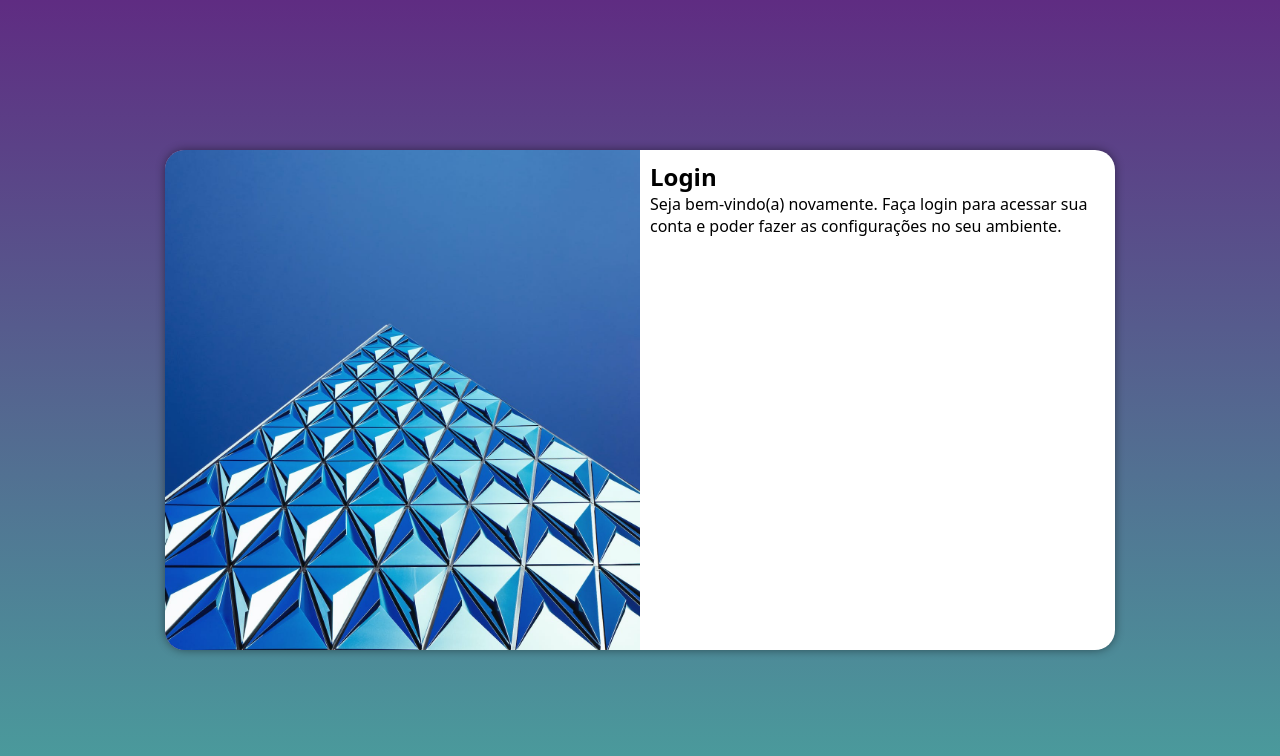
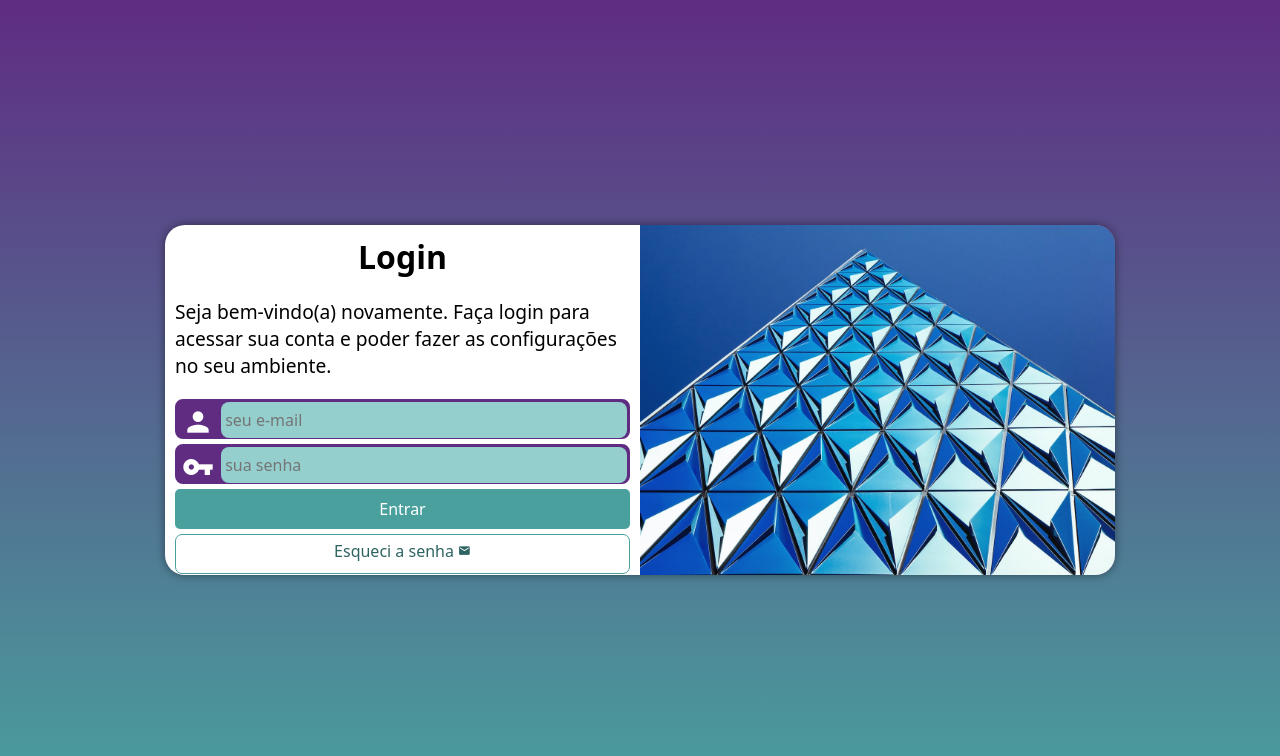
Before and after one commit to colacco/projeto-login, a plain HTML site: page index.html in a window 1280 px wide. Drawn offline with Linux system fonts and the light colour scheme.

Commit message:
projeto finalizado

```diff
--- a/estilos/mediaquery.css
+++ b/estilos/mediaquery.css
@@ -1,6 +1,6 @@
 @charset "UTF-8";
 
-@media screen and (min-width: 768px) and (max-width: 992px) {
+@media screen and (min-width: 768px) and (max-width: 992px) { /*TABLET  */
 
     body {
         background-image: linear-gradient(to top, #49a09d, #5f2c82);
@@ -8,6 +8,7 @@
 
     section#login {
         width: 80vw;
+        height: 300px;
     }
 
     section#login > div#imagem {
@@ -22,7 +23,7 @@
     }
 }
 
-@media screen and (min-width: 992px) {
+@media screen and (min-width: 992px) { /*DESKTOP*/
 
     body {
         background-image: linear-gradient(to top, #49a09d, #5f2c82);
@@ -31,16 +32,26 @@
 
     section#login {
         width: 950px;
+        height: 350px;
     }
 
     section#login > div#imagem {
-        float: left;
+        float: right;
         width: 50%;
         height: 100%;
     }
 
     section#login > div#formulario {
-        float: right;
+        float: left;
         width: 50%;
     }
+
+    div#formulario > h1 {
+        font-size: 2em;
+    }
+
+    div#formulario > p {
+        font-size: 1.2em;
+        margin: 20px 0px;
+    }
 }
--- a/estilos/style.css
+++ b/estilos/style.css
@@ -30,14 +30,15 @@
     position: absolute;
     top: 50%;
     left: 50%;
-    transform: translate(-50%, -50%);
     overflow: hidden;
+
     background-color: white;
     width: 250px;
-    height: 500px;
+    height: 515px;
     border-radius: 20px;
     box-shadow: 0px 0px 10px rgba(0, 0, 0, 0.45);
 
+    transform: translate(-50%, -50%);
     transition: width .3s, height .3s;
     transition-timing-function: ease;
 }
@@ -54,3 +55,90 @@
     display: block;
     padding: 10px;
 }
+
+div#formulario > h1 {
+    text-align: center;
+    margin-bottom: 10px;
+}
+
+div#formulario > p {
+    font-size: .8em;
+}
+
+form > div.campo {
+    background-color: #5f2c82;
+    border: 2px solid #5f2c82;
+    display: block;
+    width: 100%;
+    height: 40px;
+    border-radius: 8px;
+    margin: 5px 0px;
+}
+
+div.campo > label {
+    display: none;
+}
+
+div.campo > span {
+    color: white;
+    /*background-color: black;*/
+    font-size: 2em ;
+    width: 40px;
+    padding: 5px;
+}
+
+div.campo > input {
+    background-color: #94cfcd;
+    font-size: 1em;
+    width: calc(100% - 45px);
+    /*Animação por último*/
+    height: 100%;
+    border: 0px;
+    border-radius: 8px;
+    padding: 4px;
+    transform: translateY(-12px);
+}
+
+div.campo > input:focus-within {
+    background-color: white;
+    border: none;
+}
+
+form > input[type=submit] {
+    display: block;
+    font-size: 1em;
+    width: 100%;
+    height: 40px;
+    background-color: #49a09d;
+    color: white;
+    border: none;
+    border-radius: 5px;
+    cursor: pointer;
+}
+
+form > input[type=submit]:hover {
+    background-color: #2d6462;
+}
+
+form > a.butao{
+    display: block;
+    text-align: center;
+    font-size: 1em;
+    width: 100%;
+    height: 40px;
+    padding-top: 5px;
+    margin-top: 5px;
+    background-color: white;
+    color: #2d6462;
+    border: 1px solid #49a09d;
+    border-radius: 7px;
+    text-decoration: none;
+}
+
+form > a.butao:hover {
+    background-color: #6cd3cf;
+}
+
+form > a.butao > span {
+    font-size: 0.8em;
+}
--- a/index.html
+++ b/index.html
@@ -4,6 +4,7 @@
     <meta charset="UTF-8">
     <meta name="viewport" content="width=device-width, initial-scale=1.0">
     <title>Login</title>
+    <link href="https://fonts.googleapis.com/icon?family=Material+Icons" rel="stylesheet">
     <link rel="stylesheet" href="estilos/style.css">
     <link rel="stylesheet" href="estilos/mediaquery.css">
 </head>
@@ -16,8 +17,21 @@
             <div id="formulario">
                 <h1>Login</h1>
                 <p>Seja bem-vindo(a) novamente. Faça login para acessar sua conta e poder fazer as configurações no seu ambiente.</p>
-                <form action="login.php" method="post">
-
+                <form action="login.php" method="post" autocomplete="on">
+                    <div class="campo">
+                        <span class="material-icons">person</span>
+                        <input type="email" name="login" id="ilogin" placeholder="seu e-mail" autocomplete="email" required maxlength="30">
+                        <label for="ilogin">Login</label>
+                    </div>
+                    <div class="campo">
+                        <span class="material-icons">vpn_key</span>
+                        <input type="password" name="senha" id="isenha" placeholder="sua senha" autocomplete="current-password" required minlength="8" maxlength="20">
+                        <label for="isenha">Senha</label>
+                    </div>
+                    <input type="submit" value="Entrar">
+                    <a href="esqueci.html" class="butao">
+                        Esqueci a senha <span class="material-icons">mail</span>
+                    </a>
                 </form>
             </div>
         </section>
```
